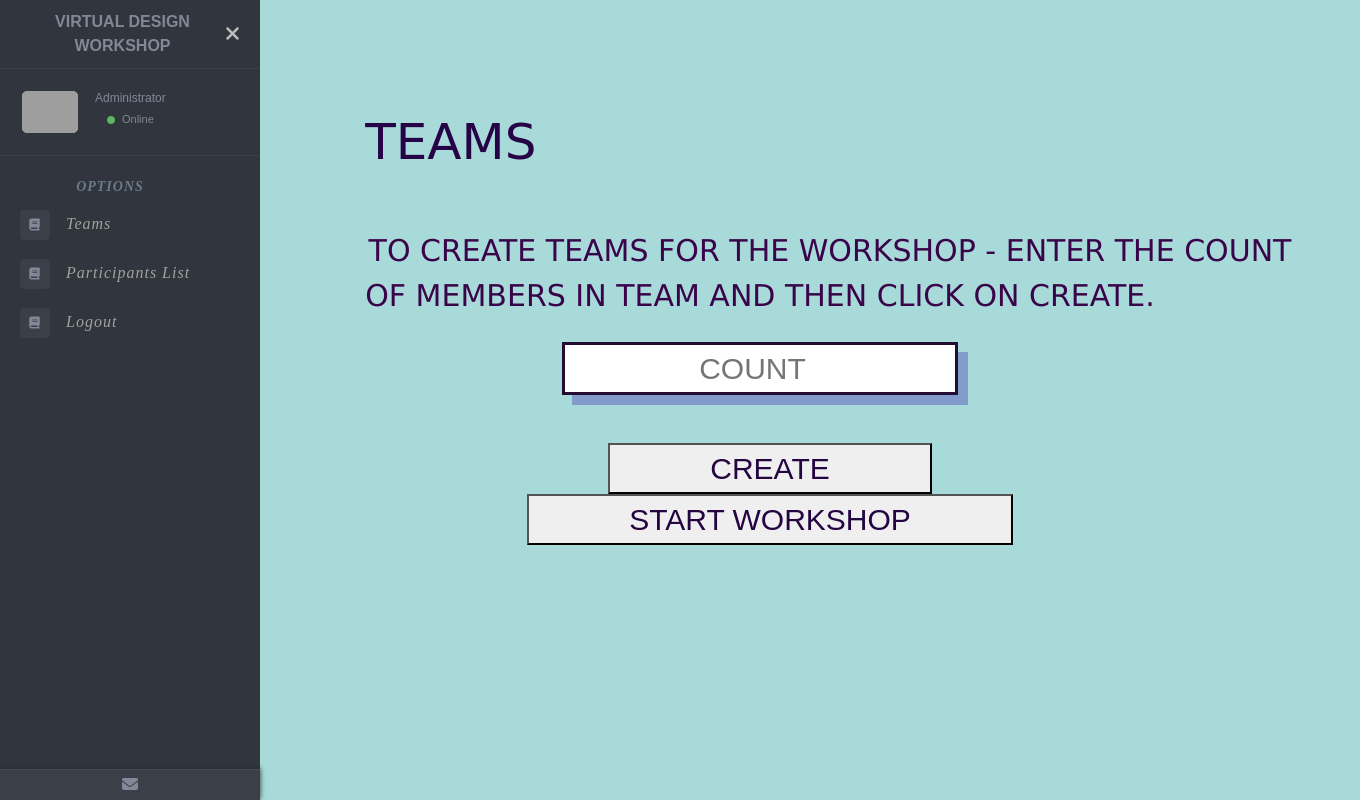
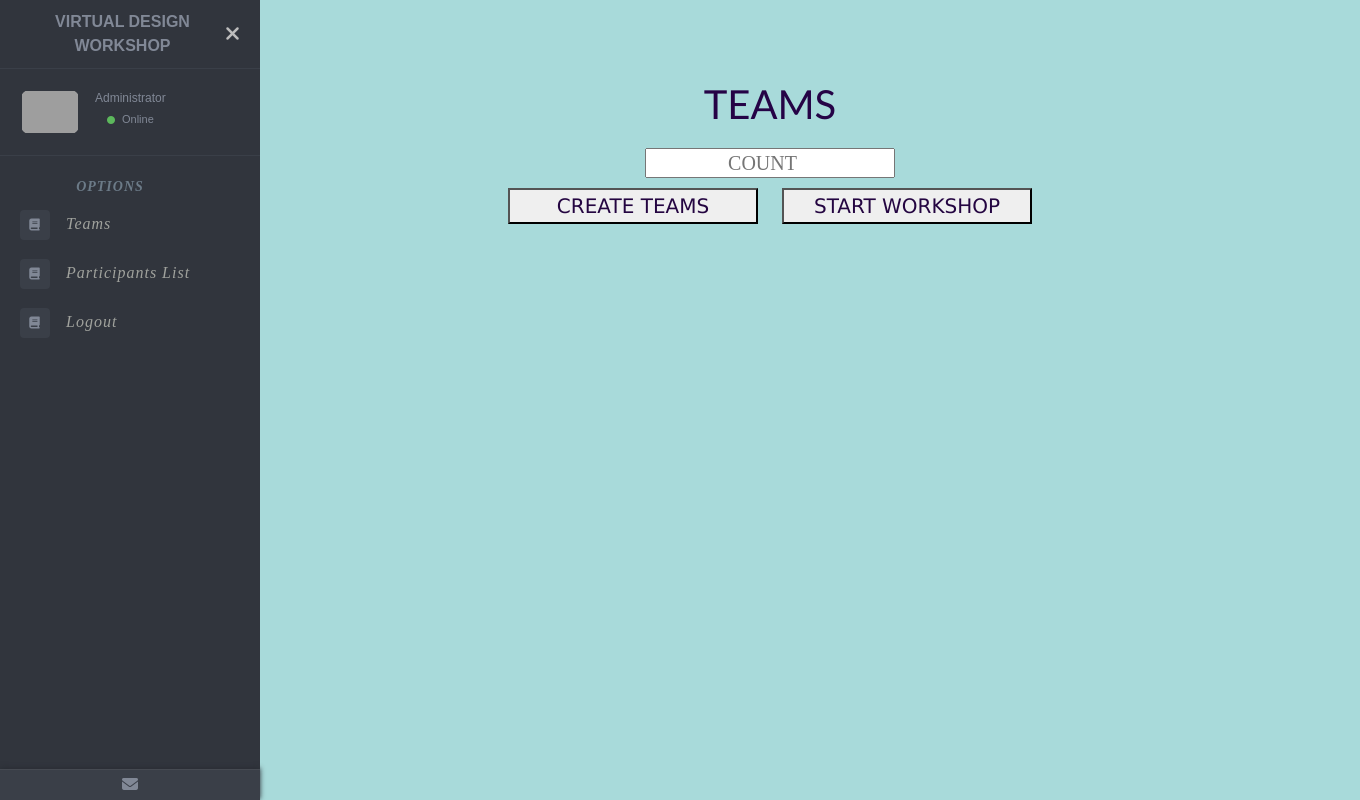
Before and after one commit to peeyush1999/runtimeterror, a Flask app: template templates/teams.html in a window 1360 px wide. Run offline with Flask 2, Linux system fonts and the light colour scheme; the template is opened without the code that fills it, so the values that code supplies are empty; parts of the project's set-up code (start-up, migrations or seed data) failed here and were passed over; some libraries are stand-ins or nearby versions; grey boxes are pictures that could not be loaded.

Commit message:
teams pages css changed

```diff
--- a/static/css/teams.css
+++ b/static/css/teams.css
@@ -24,7 +24,15 @@
   background-color: #4c7faf;
   color: rgb(136, 72, 192);
 }
-
+.teams-heading {
+  text-align: center;
+  font-family: "Raleway", serif;
+}
+.teams-heading h2 {
+  text-align: center;
+  margin-right: 120px;
+  font-family: "Gill Sans", "Gill Sans MT", Calibri, "Trebuchet MS", sans-serif;
+}
 ul {
   padding: 0px;
   list-style: none;
@@ -61,34 +69,21 @@ h2 {
   font-weight: normal;
   color: rgb(37, 3, 70);
   text-transform: uppercase;
-  font-size: 50px;
+  font-size: 40px;
   white-space: nowrap;
-
   z-index: 1000;
-  font-family: "Bangers", cursive;
-}
-p1 {
-  text-align: center;
-  font-weight: normal;
-  color: rgb(57, 4, 73);
-  text-transform: uppercase;
-  font-size: 30px;
-  white-space: nowrap;
-  font-style: inherit;
-  z-index: 1000;
-  font-family: Verdana, Geneva, Tahoma, sans-serif;
+  font-family:'Times New Roman', Times, serif;
+  margin-bottom: 20px;
 }
 #myform {
-  border: 3px solid #250c33;
+  width: 250px;
   color: #08051a;
   text-transform: uppercase;
-  height: inherit;
-  width: inherit;
   transition: background-color 0.5s ease, color 1s ease;
-  font-size: 30px;
-  box-shadow: 10px 10px rgba(92, 93, 187, 0.5);
-  margin-right: 140px;
+  font-size: 20px;
   text-align: center;
+  height: 30px;
+  display: inline;
 }
 .admin-button {
   font-size: 30px;
@@ -112,3 +107,10 @@ p1 {
   background-color: #4c7faf;
   color: white;
 }
+.button button {
+  width: 250px;
+  font-size: 20px;
+  font-family: Verdana, Geneva, Tahoma, sans-serif;
+  margin: 10px;
+  display: inline;
+}
--- a/templates/teams.html
+++ b/templates/teams.html
@@ -7,48 +7,25 @@
 
 <div style="overflow: hidden">
 
-  <p id="destroyInit" class="init">
-  </p>
-
   <main class="page-content">
     <div class="container">
 
-      <div class="animated animatedFadeInUp fadeInUp" id="empathizeheading">
-        <h2 align="center" style="margin-right: 140px;">Teams</h2>
-        <br>
-        <br>
-        <p1 align="center" style="margin-right: 140px;">To create teams for the workshop - Enter the count<br> of
-          members in team and then click on create.</p1>
-        <br>
-        <br>
-        <form id="myForm" method="POST">
-          <input type="number" min="1" placeholder="count" name="count" id="myform">
-        </form>
-        <br>
-        <br>
+      <div class="animated animatedFadeInUp fadeInUp teams-heading" id="empathizeheading">
+        <h2>Teams</h2>
+
         <div class="button" style="padding-right: 120px;">
-          <button style="font-size:30px; padding-right: 100px; padding-left:100px; color: rgb(36, 5, 65);"
-            class="create-button" id="b1">CREATE</button>
-          <button style="font-size:30px; padding-right: 100px; padding-left:100px; color: rgb(36, 5, 65);"
-            class="create-button" id="b2">START
+          <form id="myForm" class="form-count" method="POST">
+            <input type="number" min="1" placeholder="count" name="count" id="myform">
+          </form>
+          <button style="color: rgb(36, 5, 65);"
+            class="create-button" id="b1">CREATE TEAMS</button>
+          <button style="color: rgb(36, 5, 65);"
+            class="create-button button2" id="b2">START
             WORKSHOP</button>
+        </div>
+         <div id="accordion">
 
         </div>
-
-
-        <div id="wrapper"></div>
-
-        <section id="content">
-
-
-          <section align="center">
-
-            <div id="accordion">
-
-            </div>
-
-          </section>
-        </section>
 
       </div>
   </main>
```
